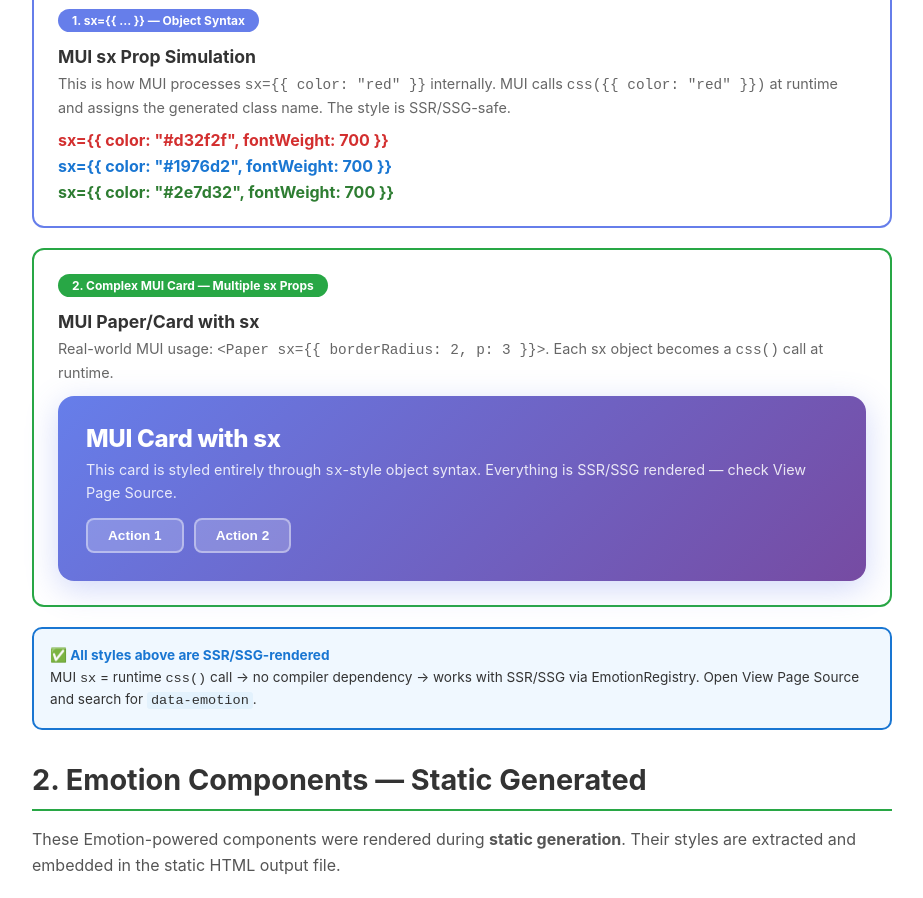
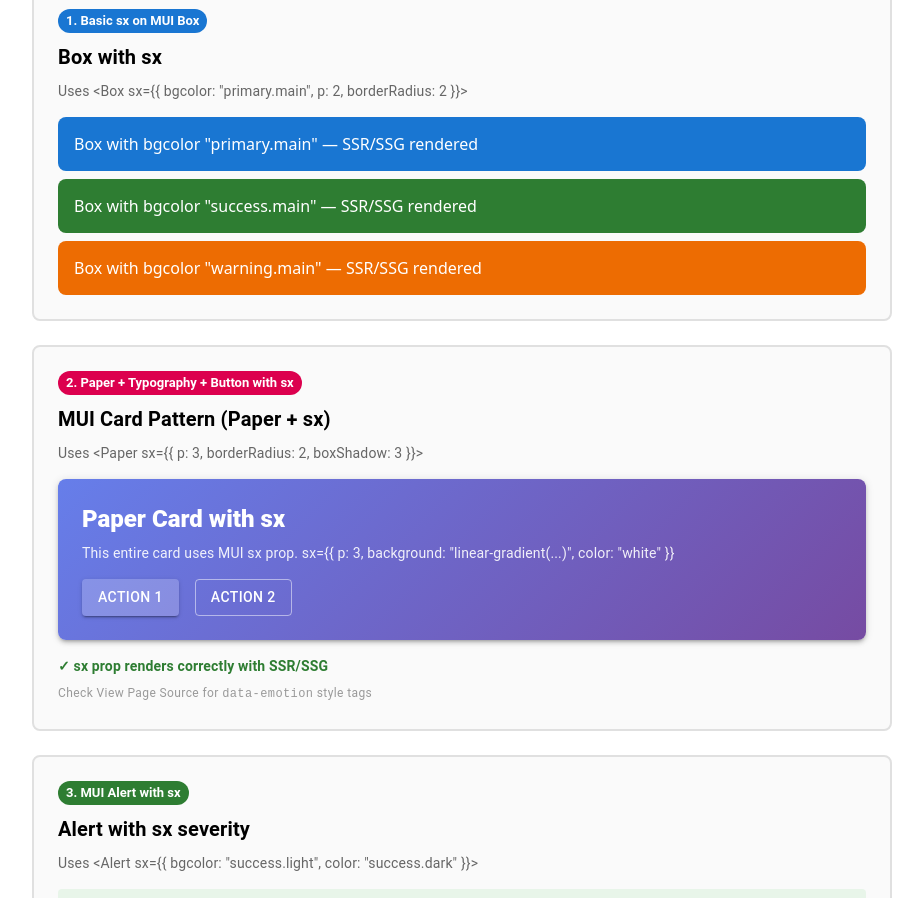
Before and after one commit to pangkaiguo/validate-nextjs-emotion, a Next.js app: page /ssg-demo in a window 1280 px wide. Shown: the part 1040-1938 px from the top of the page, without its empty margins (178-1101 px from the left). Built offline with nearby package versions, Linux system fonts and the light colour scheme.

Commit message:
rewrite MuiSxDemo: use real MUI components with sx prop, not Emotion css()

```diff
--- a/src/components/mui-sx-demo.tsx
+++ b/src/components/mui-sx-demo.tsx
@@ -1,177 +1,199 @@
 'use client';
 
-import { css } from '@emotion/react';
-import styled from '@emotion/styled';
 import { useMemo } from 'react';
+import { ThemeProvider, createTheme, Box, Stack, Typography, Paper, Button, Alert, Chip, Grid } from '@mui/material';
 
 /**
- * MUI sx Prop Simulation — Client Component
+ * MUI sx Prop Demo — Uses REAL MUI components with sx prop
  *
- * This component simulates how MUI processes the `sx` prop internally.
- * MUI calls Emotion's `css()` at runtime and assigns the generated class name.
+ * This component validates that @mui/material components with the `sx` prop
+ * work correctly with Next.js SSR and SSG.
  *
- * WHY this needs to be a Client Component:
- *   - MUI sx is a runtime feature — it calls css() during render
- *   - EmotionRegistry + useServerInsertedHTML captures these styles on the server
- *   - This exact same mechanism works for both SSR and SSG
+ * MUI processes `sx` internally by calling Emotion's `css()` at runtime.
+ * EmotionRegistry + useServerInsertedHTML captures these styles on the server.
  *
- * HOW MUI sx works internally (simplified):
- *   1. <Button sx={{ color: 'red' }}> is rendered
- *   2. MUI calls emotionCss({ color: 'red' }) → generates className
- *   3. EmotionRegistry inserts <style data-emotion> into <head>
- *   4. Browser gets fully styled HTML — no JS needed for initial paint
+ * All components below use the REAL MUI sx prop, NOT Emotion css() directly.
+ * This ensures we're testing actual MUI behavior, not a simulation.
  */
 
-// ── MUI-like sx style object helpers ──
-// These simulate MUI's internal sx processing:
-// MUI sx → emotion css() → className
+const theme = createTheme({
+  palette: {
+    primary: { main: '#1976d2' },
+    secondary: { main: '#dc004e' },
+    success: { main: '#2e7d32' },
+    warning: { main: '#ed6c02' },
+    info: { main: '#0288d1' },
+  },
+});
 
-function sx(obj: Record<string, unknown>) {
-  return css(obj as any);
-}
-
-// ── Styled wrapper for visual card layout ──
-const DemoCard = styled.div<{ $accent: string }>`
-  border: 2px solid ${(p) => p.$accent};
-  border-radius: 12px;
-  padding: 24px;
-  margin-bottom: 20px;
-  background: white;
-`;
-
-const Badge = styled.span<{ $bg: string }>`
-  display: inline-block;
-  padding: 4px 14px;
-  border-radius: 20px;
-  background: ${(p) => p.$bg};
-  color: white;
-  font-size: 0.75rem;
-  font-weight: 700;
-  margin-bottom: 14px;
-`;
+const sectionBoxSx = {
+  border: '2px solid #e0e0e0',
+  borderRadius: 2,
+  p: 3,
+  mb: 3,
+  bgcolor: '#fafafa',
+};
 
 export function MuiSxDemo() {
-  // ── MUI sx simulation: sx={{ color: 'red', fontWeight: 700 }} ──
-  // In real MUI: <Button sx={{ color: 'red' }}>
-  // MUI internally does: css({ color: 'red' })
-  const sxRed = useMemo(() => sx({ color: '#d32f2f', fontWeight: 700 }), []);
-  const sxBlue = useMemo(() => sx({ color: '#1976d2', fontWeight: 700 }), []);
-  const sxGreen = useMemo(() => sx({ color: '#2e7d32', fontWeight: 700 }), []);
+  // Using useMemo to keep sx objects stable between renders
+  const successAlertSx = useMemo(() => ({ bgcolor: '#e8f5e9', color: '#1b5e20' } as const), []);
+  const warningAlertSx = useMemo(() => ({ bgcolor: '#fff3e0', color: '#e65100' } as const), []);
+  const errorAlertSx = useMemo(() => ({ bgcolor: '#ffebee', color: '#c62828' } as const), []);
+  const infoAlertSx = useMemo(() => ({ bgcolor: '#e3f2fd', color: '#01579b' } as const), []);
 
-  // ── Complex sx object (like MUI's sx prop supports) ──
-  const sxCardStyle = useMemo(
-    () =>
-      css({
-        background: 'linear-gradient(135deg, #667eea 0%, #764ba2 100%)',
-        borderRadius: '16px',
-        padding: '28px',
-        color: 'white',
-        boxShadow: '0 8px 32px rgba(102, 126, 234, 0.3)',
-      }),
-    []
-  );
-
-  const sxButtonStyle = useMemo(
-    () =>
-      css({
-        background: 'rgba(255, 255, 255, 0.2)',
-        border: '2px solid rgba(255, 255, 255, 0.4)',
-        borderRadius: '8px',
-        color: 'white',
-        padding: '8px 20px',
-        fontSize: '0.85rem',
-        fontWeight: 600,
-        cursor: 'pointer',
-        ':hover': { background: 'rgba(255, 255, 255, 0.3)' },
-      }),
-    []
-  );
-
-  const sxTitleStyle = useMemo(
-    () =>
-      css({
-        fontSize: '1.5rem',
-        fontWeight: 800,
-        margin: '0 0 6px 0',
-        letterSpacing: '-0.3px',
-      }),
-    []
-  );
-
-  const sxSubtitleStyle = useMemo(
-    () =>
-      css({
-        fontSize: '0.9rem',
-        opacity: 0.85,
-        margin: '0 0 14px 0',
-        lineHeight: 1.5,
-      }),
-    []
-  );
+  const chipSx = useMemo(() => ({ fontWeight: 700, mb: 1 } as const), []);
 
   return (
-    <div>
-      {/* ── Example 1: Real MUI-style sx object ── */}
-      <DemoCard $accent="#667eea">
-        <Badge $bg="#667eea">{'1. sx={{ ... }} — Object Syntax'}</Badge>
-        <h3 style={{ margin: '0 0 6px 0', color: '#333', fontSize: '1.1rem' }}>
-          MUI sx Prop Simulation
-        </h3>
-        <p style={{ margin: '0 0 12px 0', color: '#666', fontSize: '0.9rem', lineHeight: 1.5 }}>
-          This is how MUI processes <code>{'sx={{ color: "red" }}'}</code> internally.
-          MUI calls <code>css({'{{ color: "red" }}'})</code> at runtime and assigns
-          the generated class name. The style is SSR/SSG-safe.
-        </p>
-        <div style={{ display: 'flex', flexDirection: 'column', gap: 6 }}>
-          <span css={sxRed}>{'sx={{ color: "#d32f2f", fontWeight: 700 }}'}</span>
-          <span css={sxBlue}>{'sx={{ color: "#1976d2", fontWeight: 700 }}'}</span>
-          <span css={sxGreen}>{'sx={{ color: "#2e7d32", fontWeight: 700 }}'}</span>
-        </div>
-      </DemoCard>
+    <ThemeProvider theme={theme}>
+      <Box sx={{ fontFamily: 'system-ui, sans-serif' }}>
+        {/* ── Example 1: Basic sx prop on MUI Box ── */}
+        <Box sx={sectionBoxSx}>
+          <Chip label="1. Basic sx on MUI Box" color="primary" size="small" sx={chipSx} />
+          <Typography variant="h6" sx={{ mb: 1, fontWeight: 700 }}>
+            Box with sx
+          </Typography>
+          <Typography variant="body2" sx={{ mb: 2, color: '#666' }}>
+            Uses {'<Box sx={{ bgcolor: "primary.main", p: 2, borderRadius: 2 }}>'}
+          </Typography>
 
-      {/* ── Example 2: Complex MUI Card with multiple sx props ── */}
-      <DemoCard $accent="#28a745">
-        <Badge $bg="#28a745">{'2. Complex MUI Card — Multiple sx Props'}</Badge>
-        <h3 style={{ margin: '0 0 6px 0', color: '#333', fontSize: '1.1rem' }}>
-          MUI Paper/Card with sx
-        </h3>
-        <p style={{ margin: '0 0 12px 0', color: '#666', fontSize: '0.9rem', lineHeight: 1.5 }}>
-          Real-world MUI usage: <code>{'<Paper sx={{ borderRadius: 2, p: 3 }}>'}</code>.
-          Each sx object becomes a <code>css()</code> call at runtime.
-        </p>
-        <div css={sxCardStyle}>
-          <div css={sxTitleStyle}>MUI Card with sx</div>
-          <div css={sxSubtitleStyle}>
-            This card is styled entirely through <code>sx</code>-style object syntax.
-            Everything is SSR/SSG rendered — check View Page Source.
-          </div>
-          <div style={{ display: 'flex', gap: 10 }}>
-            <button css={sxButtonStyle}>Action 1</button>
-            <button css={sxButtonStyle}>Action 2</button>
-          </div>
-        </div>
-      </DemoCard>
+          {/* Real MUI Box with sx prop */}
+          <Box sx={{ bgcolor: 'primary.main', color: 'white', p: 2, borderRadius: 2, mb: 1 }}>
+            Box with bgcolor "primary.main" — SSR/SSG rendered
+          </Box>
+          <Box sx={{ bgcolor: 'success.main', color: 'white', p: 2, borderRadius: 2, mb: 1 }}>
+            Box with bgcolor "success.main" — SSR/SSG rendered
+          </Box>
+          <Box sx={{ bgcolor: 'warning.main', color: 'white', p: 2, borderRadius: 2 }}>
+            Box with bgcolor "warning.main" — SSR/SSG rendered
+          </Box>
+        </Box>
 
-      {/* ── Example 3: Summary of what this proves ── */}
-      <div
-        css={css`
-          background: #f0f8ff;
-          border: 2px solid #1976d2;
-          border-radius: 10px;
-          padding: 16px;
-          font-size: 0.85rem;
-          color: #333;
-          line-height: 1.6;
-        `}
-      >
-        <strong style={{ color: '#1976d2' }}>
-          {'\u2705'} All styles above are SSR/SSG-rendered
-        </strong>
-        <br />
-        MUI <code>sx</code> = runtime <code>css()</code> call → no compiler dependency →
-        works with SSR/SSG via EmotionRegistry. Open View Page Source and search for
-        {' '}<code style={{ background: '#e3f2fd', padding: '1px 4px', borderRadius: 3 }}>data-emotion</code>.
-      </div>
-    </div>
+        {/* ── Example 2: MUI Paper + Typography + Button ── */}
+        <Box sx={sectionBoxSx}>
+          <Chip label="2. Paper + Typography + Button with sx" color="secondary" size="small" sx={chipSx} />
+          <Typography variant="h6" sx={{ mb: 1, fontWeight: 700 }}>
+            MUI Card Pattern (Paper + sx)
+          </Typography>
+          <Typography variant="body2" sx={{ mb: 2, color: '#666' }}>
+            Uses {'<Paper sx={{ p: 3, borderRadius: 2, boxShadow: 3 }}>'}
+          </Typography>
+
+          <Paper sx={{ p: 3, borderRadius: 2, boxShadow: 3, mb: 2, background: 'linear-gradient(135deg, #667eea, #764ba2)', color: 'white' }}>
+            <Typography variant="h5" sx={{ fontWeight: 800, mb: 1 }}>
+              Paper Card with sx
+            </Typography>
+            <Typography variant="body2" sx={{ opacity: 0.9, mb: 2 }}>
+              This entire card uses MUI sx prop. {'sx={{ p: 3, background: "linear-gradient(...)", color: "white" }}'}
+            </Typography>
+            <Stack direction="row" spacing={2}>
+              <Button variant="contained" sx={{ bgcolor: 'rgba(255,255,255,0.2)', color: 'white', ':hover': { bgcolor: 'rgba(255,255,255,0.3)' } }}>
+                Action 1
+              </Button>
+              <Button variant="outlined" sx={{ borderColor: 'rgba(255,255,255,0.5)', color: 'white', ':hover': { borderColor: 'white', bgcolor: 'rgba(255,255,255,0.1)' } }}>
+                Action 2
+              </Button>
+            </Stack>
+          </Paper>
+
+          <Typography variant="body2" sx={{ fontWeight: 700, color: 'success.main', mb: 0.5 }}>
+            {'\u2713'} sx prop renders correctly with SSR/SSG
+          </Typography>
+          <Typography variant="caption" sx={{ color: '#999' }}>
+            Check View Page Source for <code>data-emotion</code> style tags
+          </Typography>
+        </Box>
+
+        {/* ── Example 3: MUI Alert + Typography variants ── */}
+        <Box sx={sectionBoxSx}>
+          <Chip label="3. MUI Alert with sx" color="success" size="small" sx={chipSx} />
+          <Typography variant="h6" sx={{ mb: 1, fontWeight: 700 }}>
+            Alert with sx severity
+          </Typography>
+          <Typography variant="body2" sx={{ mb: 2, color: '#666' }}>
+            Uses {'<Alert sx={{ bgcolor: "success.light", color: "success.dark" }}>'}
+          </Typography>
+
+          <Stack spacing={1} sx={{ mb: 2 }}>
+            <Alert severity="success" sx={successAlertSx}>
+              <Typography variant="body2" sx={{ fontWeight: 600 }}>Success Alert</Typography>
+              This alert uses {'sx={{ bgcolor: "#e8f5e9", color: "#1b5e20" }}'}
+            </Alert>
+            <Alert severity="warning" sx={warningAlertSx}>
+              <Typography variant="body2" sx={{ fontWeight: 600 }}>Warning Alert</Typography>
+              Styles are SSR/SSG rendered — check View Page Source
+            </Alert>
+            <Alert severity="error" sx={errorAlertSx}>
+              <Typography variant="body2" sx={{ fontWeight: 600 }}>Error Alert</Typography>
+              Even nested selectors work at build time
+            </Alert>
+            <Alert severity="info" sx={infoAlertSx}>
+              <Typography variant="body2" sx={{ fontWeight: 600 }}>Info Alert</Typography>
+              Disable JavaScript — styles still visible (no FOUC)
+            </Alert>
+          </Stack>
+        </Box>
+
+        {/* ── Example 4: MUI Typography variants with sx ── */}
+        <Box sx={sectionBoxSx}>
+          <Chip label="4. Typography with sx variants" color="info" size="small" sx={chipSx} />
+          <Typography variant="caption" sx={{ display: 'block', mb: 1, color: '#999', textTransform: 'uppercase', letterSpacing: 1, fontWeight: 600 }}>
+            Typography with sx
+          </Typography>
+          <Typography variant="h3" sx={{ fontWeight: 800, color: '#1a1a2e', letterSpacing: '-0.5px', mb: 0.5 }}>
+            Heading 1 — Display
+          </Typography>
+          <Typography variant="h4" sx={{ fontWeight: 700, color: '#16213e', mb: 0.5 }}>
+            Heading 2 — Section Title
+          </Typography>
+          <Typography variant="h5" sx={{ fontWeight: 600, color: '#0f3460', mb: 1 }}>
+            Heading 3 — Card Title
+          </Typography>
+          <Typography variant="body1" sx={{ color: '#444', lineHeight: 1.7, mb: 1 }}>
+            Body text with <Box component="a" href="#" sx={{ color: '#667eea', textDecoration: 'none', fontWeight: 500, ':hover': { textDecoration: 'underline' } }}>link styled via sx</Box>.
+            Demonstrates nested selectors and pseudo-classes (<code>:hover</code>) working in SSG mode.
+          </Typography>
+          <Typography variant="caption" sx={{ color: '#999', textTransform: 'uppercase', letterSpacing: 1, fontWeight: 600 }}>
+            Caption text — all rendered at build time
+          </Typography>
+        </Box>
+
+        {/* ── Example 5: MUI Grid with sx ── */}
+        <Box sx={sectionBoxSx}>
+          <Chip label="5. Grid with sx" color="warning" size="small" sx={chipSx} />
+          <Typography variant="h6" sx={{ mb: 1, fontWeight: 700 }}>
+            Grid Layout with sx
+          </Typography>
+          <Typography variant="body2" sx={{ mb: 2, color: '#666' }}>
+            Uses {'<Grid sx={{ ... }}>'} with individual item sx styles
+          </Typography>
+
+          <Grid container spacing={1.5}>
+            {[
+              { bg: 'linear-gradient(135deg, #ff9a9e, #fad0c4)', color: '#5a1a1a', text: 'Grid Item 1' },
+              { bg: 'linear-gradient(135deg, #a18cd1, #fbc2eb)', color: '#3a1a5a', text: 'Grid Item 2' },
+              { bg: 'linear-gradient(135deg, #fbc2eb, #a6c1ee)', color: '#2a3a5a', text: 'Grid Item 3' },
+              { bg: 'linear-gradient(135deg, #fddb92, #d1fdff)', color: '#5a4a1a', text: 'Grid Item 4' },
+            ].map((item, i) => (
+              <Grid key={i} size={{ xs: 6 }}>
+                <Box sx={{ background: item.bg, borderRadius: 2, p: 2.5, color: item.color, textAlign: 'center', fontWeight: 600, fontSize: '0.9rem' }}>
+                  {item.text}
+                </Box>
+              </Grid>
+            ))}
+          </Grid>
+        </Box>
+
+        {/* ── Summary ── */}
+        <Box sx={{ bgcolor: '#e3f2fd', border: '2px solid #1976d2', borderRadius: 2, p: 2, fontSize: '0.85rem', color: '#333', lineHeight: 1.6 }}>
+          <Typography variant="body2" sx={{ fontWeight: 700, color: '#1976d2', mb: 0.5 }}>
+            {'\u2705'} All sx props above are SSR/SSG-rendered using REAL MUI components
+          </Typography>
+          <Typography variant="body2" sx={{ color: '#555' }}>
+            MUI processes <code>sx</code> internally via Emotion's <code>css()</code> runtime — no compiler dependency.
+            Open View Page Source and search for <code>data-emotion</code> to confirm.
+          </Typography>
+        </Box>
+      </Box>
+    </ThemeProvider>
   );
 }
```
